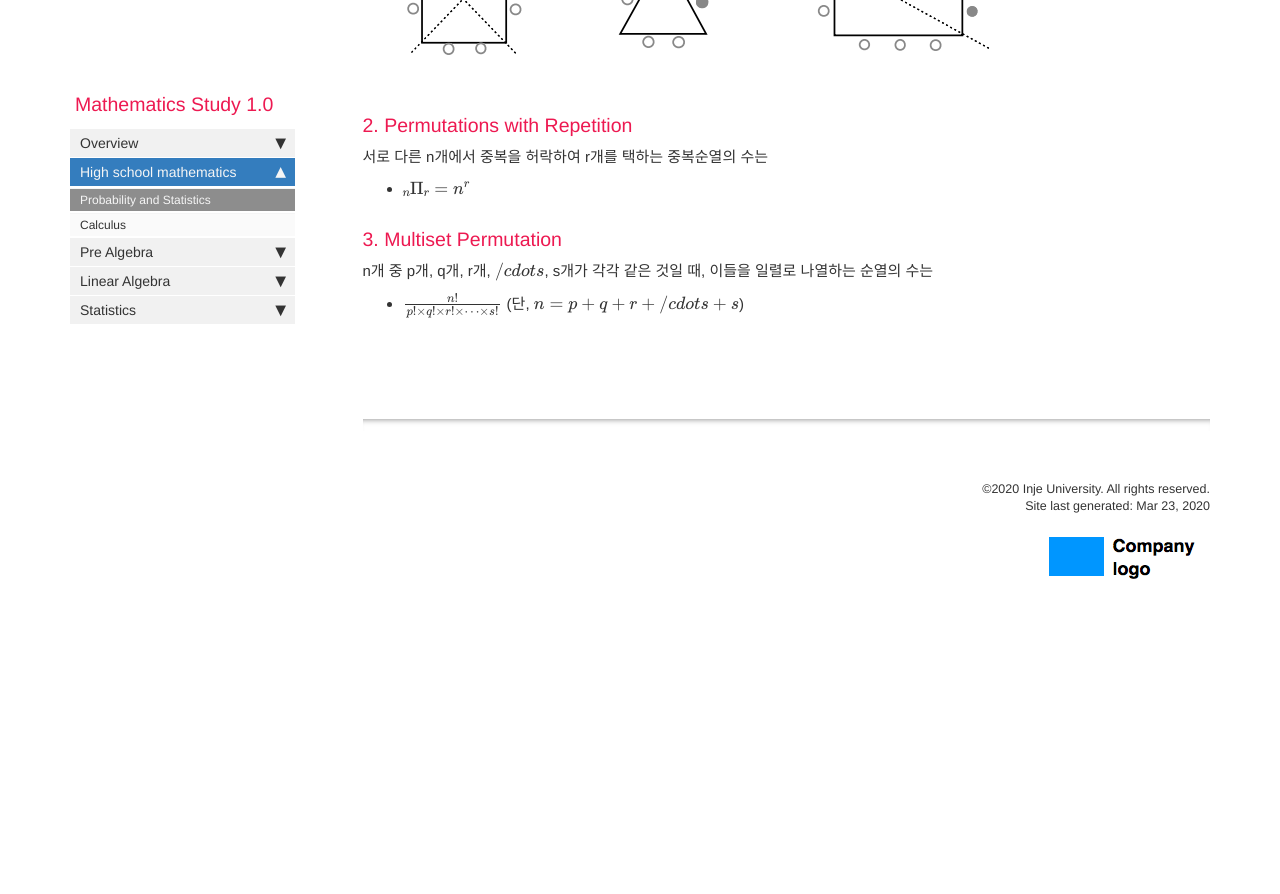
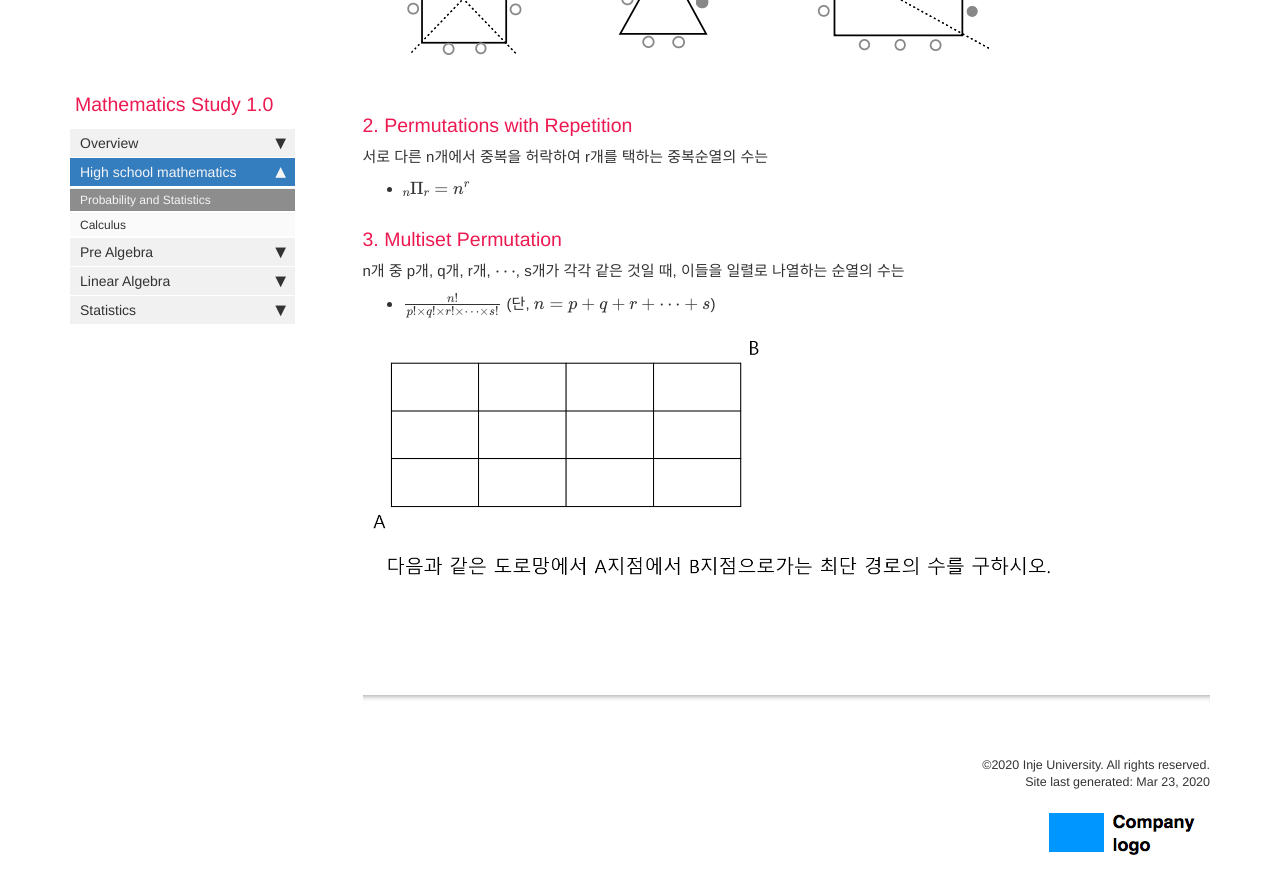
Before and after one commit to jongeunShin95/mathematics-study, a Jekyll site: the page built from pages/mydoc/mydoc_probability_and_statistics.md, in a window 1280 px wide and 900 px high, scrolled down 1283 px. Shown: the top 894 px of the window. Built offline with Jekyll 4.4.1, drawn with Linux system fonts in a browser that asks for light colours; formulas are drawn with MathJax 3; comment, search, counter and statistics services are not loaded; before the commit the page ends 1938 px from its top, so only the background shows below that.

Commit message:
add probability and statistics multiset permutation

```diff
--- a/pages/mydoc/mydoc_probability_and_statistics.md
+++ b/pages/mydoc/mydoc_probability_and_statistics.md
@@ -53,6 +53,8 @@ n개의 서로 다른 것을 원형으로 배열하는 방법의 수 <br>
 
 ### 3. Multiset Permutation
 
-n개 중 p개, q개, r개, $/cdots$, s개가 각각 같은 것일 때, 이들을 일렬로 나열하는 순열의 수는
+n개 중 p개, q개, r개, $\cdots$, s개가 각각 같은 것일 때, 이들을 일렬로 나열하는 순열의 수는
 
-* $\frac{n!}{p! \times q! \times r! \times \cdots \times s!}$ (단, $n = p + q + r + /cdots + s$)
+* $\frac{n!}{p! \times q! \times r! \times \cdots \times s!}$ (단, $n = p + q + r + \cdots + s$)
+
+{% include inline_image.html file="probability_and_statistics/number_of_cases/multiset_permutation/problem.png" alt="problem" %}
```
Also changed, not shown: images/probability_and_statistics/number_of_cases/multiset_permutation/problem.png (added).
